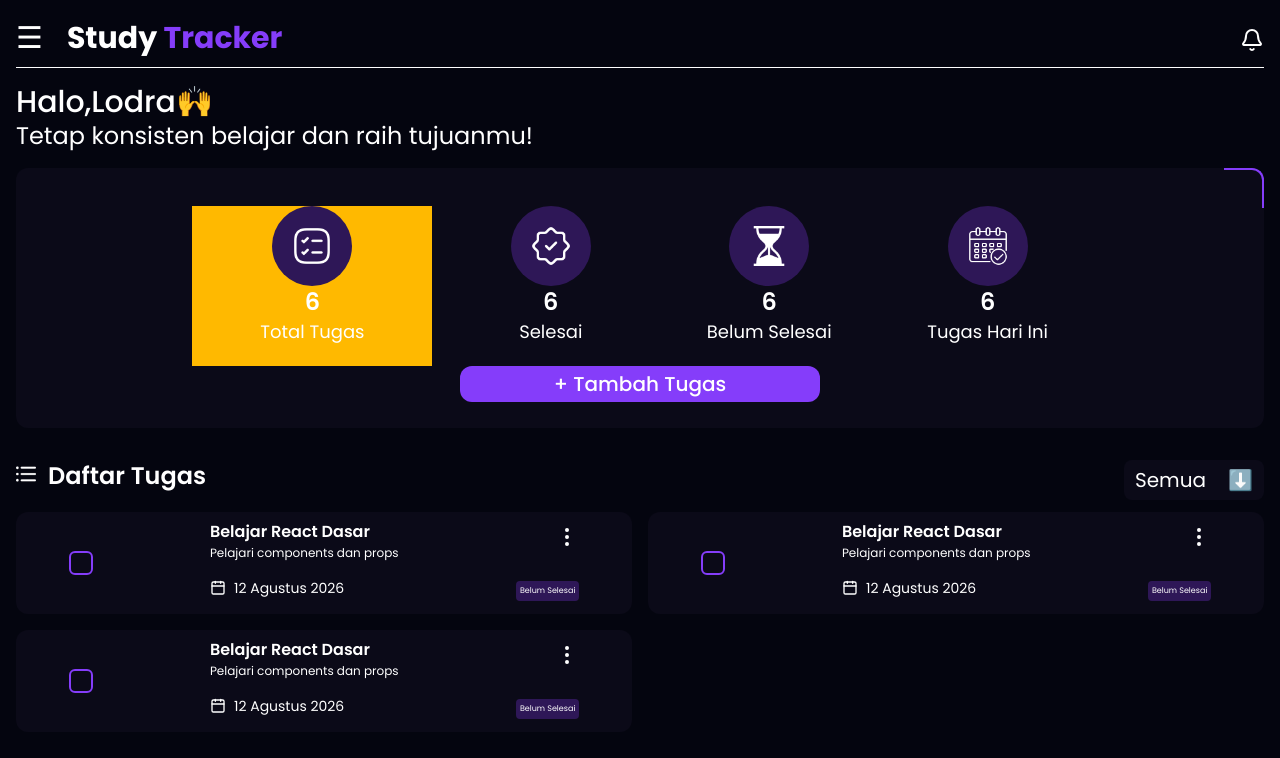
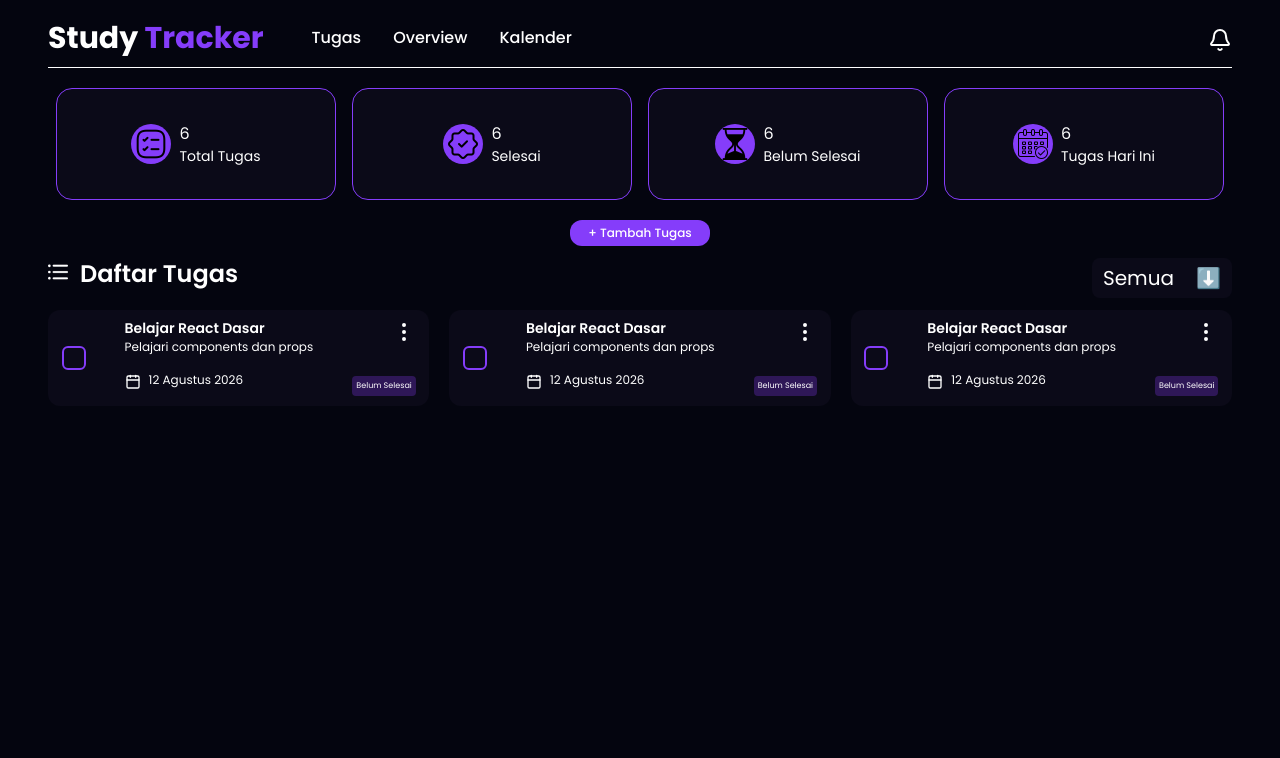
Before and after one commit to Lodraalbar/Study-Tracker, a React (Vite) app: page / in a window 1280 px wide. Shown: the top 758 px of the page. Built offline with nearby package versions, Linux system fonts and the light colour scheme.

Commit message:
responsive dekstop

```diff
--- a/src/App.jsx
+++ b/src/App.jsx
@@ -5,6 +5,7 @@ import Navbar from './components/Navbar.jsx';
 import Recap from './components/Recap.jsx';
 import MainList from './components/MainList.jsx';
 import listIcon from './assets/list.png'
+import RecapDesktop from './components/recapDekstop.jsx';
 
 function App() {
 
@@ -12,10 +13,17 @@ function App() {
   const [filter, setFilter] = useState('Semua');
   const [addIsOpen, setAddIsOpen] = useState(false);
   return (
-    <>
+    <div className="lg:px-8">
 
       <Navbar/>
-      <Recap setAddIsOpen={setAddIsOpen}/>
+      <div className = 'lg:hidden'>
+        <Recap setAddIsOpen={setAddIsOpen}  />
+      </div>
+      <div className="hidden lg:block">
+        <RecapDesktop />
+      </div>
+
+
       {/* section daftar tugas */}
       <div className='py-3 flex justify-between'>
         <div id="judul-list " className='flex'>
@@ -47,7 +55,7 @@ function App() {
       )}
 
 
-      <div className='grid grid-cols-1 gap-3 md:grid-cols-2 md:gap-4'>
+      <div className='grid grid-cols-1 gap-3 md:grid-cols-2 md:gap-4 lg:grid-cols-3 lg:gap-5'>
         <MainList setAddIsOpen={setAddIsOpen}/>
         <MainList setAddIsOpen={setAddIsOpen}/>
         <MainList setAddIsOpen={setAddIsOpen}/>
@@ -81,7 +89,7 @@ function App() {
 
         </div>
       )}
-    </>
+    </div>
   )
 }
 
--- a/src/components/MainList.jsx
+++ b/src/components/MainList.jsx
@@ -30,11 +30,11 @@ const MainList = ({setAddIsOpen}) => {
           </label>
         </div>
         <div id="textDescription" className="flex flex-col">
-          <h1 id='titleTask' className='pt-2 font-semibold px-3'>Belajar React Dasar</h1>
+          <h1 id='titleTask' className='pt-2 font-semibold px-3 text-sm'>Belajar React Dasar</h1>
           <p id='captionTask' className='px-3 text-[12px]'>Pelajari components dan props</p>
           <div id="dateTask" className='flex py-4 px-3 gap-2'>
             <CalendarIcon className='w-4 h-4 mt-[2px]'/>
-            <p id='dateTaskInformation' className='text-sm'>12 Agustus 2026</p>
+            <p id='dateTaskInformation' className='text-xs'>12 Agustus 2026</p>
           </div>
         </div>
         <div className="icon h-full flex flex-col gap-8 items-end">
@@ -44,7 +44,7 @@ const MainList = ({setAddIsOpen}) => {
             <div className='bg-[#2e1757] rounded-sm'><p id='isDone' className='text-[8px] p-1'>Belum Selesai</p></div>
               <div className={`fixed  z-50 flex items-center justify-center bg-[#853dfa] w-20 h-10 rounded-sm mt-10 text-[12px] flex flex-col gap-0.3 items-start px-[8px] transition-all duration-200 ease-out ${moreIsOpen ? 'opacity-100' : 'opacity-0 pointer-events-none'} md:w-24 md:h-12 md:text-[14px] md:mt-8`}>
                 <button onClick={() => setAddIsOpen(true)} className='relative after:absolute after:left-1/2 after:bottom-0 after:h-[2px] after:w-0 after:bg-white after:-translate-x-1/2 after:transition-all after:duration-300 hover:after:w-full'>Edit</button>
-                <button>Hapus</button>
+                <button className='relative after:absolute after:left-1/2 after:bottom-0 after:h-[2px] after:w-0 after:bg-white after:-translate-x-1/2 after:transition-all after:duration-300 hover:after:w-full'>Hapus</button>
               </div>
             </div>
       </div>
--- a/src/components/Navbar.jsx
+++ b/src/components/Navbar.jsx
@@ -11,20 +11,25 @@ const Navbar = () => {
     const [isOpen, setIsOpen] = useState(false);
     return (
     <div className="flex items-center border-white border-b sticky top-0 z-50 pb-2">
-        <div className="Burger-icon text-3xl text-white">
+        <div className="Burger-icon text-3xl text-white lg:hidden">
             <button onClick={() => setIsOpen(!isOpen)}>☰</button>
 
         </div>
-        <div className="logo text-white font-bold text-3xl ml-6 font-poppins">
+        <div className="logo text-white font-bold text-3xl ml-6 font-poppins lg:ml-0">
             <h1>Study <span className="text-[#853dfa]">Tracker</span></h1>
         </div>
+        <ul className="hidden lg:flex items-center gap-8 ml-12 text-white font-medium">
+            <li><a href="#tugas" className="relative inline-block hover:text-[#853dfa] after:absolute after:-bottom-1 after:left-1/2 after:h-0.5 after:w-0 after:-translate-x-1/2 after:bg-white after:transition-all after:duration-300 hover:after:w-full">Tugas</a></li>
+            <li><a href="#overview" className="relative inline-block hover:text-[#853dfa] after:absolute after:-bottom-1 after:left-1/2 after:h-0.5 after:w-0 after:-translate-x-1/2 after:bg-white after:transition-all after:duration-300 hover:after:w-full">Overview</a></li>
+            <li><a href="#kalender" className="relative inline-block hover:text-[#853dfa] after:absolute after:-bottom-1 after:left-1/2 after:h-0.5 after:w-0 after:-translate-x-1/2 after:bg-white after:transition-all after:duration-300 hover:after:w-full">Kalender</a></li>
+        </ul>
         <div className="Notification-Logo ml-auto ">
             <button className="text-white hover:text-[#853dfa] mt-3"><Bell size={24}></Bell></button>
         </div>
 
         {/* navbar side */}
 
-        <aside className={`fixed top-19 left-0 h-screen w-60 z-50 bg-[#853dfa] items-center border-l border-t border-3 border-white transition-transform duration-300 ${isOpen ? "translate-x-0" : "-translate-x-full"}`}>
+        <aside className={`fixed top-19 left-0 h-screen w-60 z-50 bg-[#853dfa] items-center border-l border-t border-3 border-white transition-transform duration-300 lg:hidden ${isOpen ? "translate-x-0" : "-translate-x-full"}`}>
             <h2 className="text-3xl font-medium text-white font-bold items-center text-center mt-8 hover:text-black ">MENU</h2>
             <ul className="text-white font-medium text-2xl flex flex-col gap-8 p-3  mt-10">
                 <li className="flex "><img src={taskIcon} alt="" srcset="" className="h-8 w-8 brightness-0 invert" /><a href="" className="px-4 hover:text-black">Tugas</a></li>
--- a/src/components/Recap.jsx
+++ b/src/components/Recap.jsx
@@ -19,7 +19,7 @@ const Recap = ({ setAddIsOpen }) => {
 {/* recap box */}
       <div id="box-recap" className=' relative bg-[#0b0a18] w-90 mx-auto h-45 rounded-xl after:absolute after:top-0 after:right-0 after:w-10 after:h-10 after:border-t-2 after:border-r-2 after:border-[#853dfa] after:rounded-tr-xl flex flex-col justify-center text-white px-2 md:w-[100%] md:h-65 md:mb-5 md:flex md:items-center md:justify-center '>
         <ul className='flex justify-between md:justify-around md:gap-2 md:w-[80%] md:px-10 md:pt-3'>
-          <li className='flex flex-col items-center w-26 h-26 md:h-40 md:w-50 lg:w-60 bg-amber-400'>
+          <li className='flex flex-col items-center w-26 h-26 md:h-40 md:w-50 lg:w-60'>
             <div className='bg-[#2e1757] rounded-full w-10 h-10 flex items-center justify-center md:w-20 md:h-20 lg: '><img src={totalTugas} alt="icon-total-tugas" className='h-6 w-6 brightness-0 invert md:h-10 md:w-10'/></div>
             <h2 id='total-tugas' className='text-lg font-semibold md:text-2xl'>6</h2>
             <p className='text-[10px] md:text-lg'>Total Tugas</p>
--- /dev/null
+++ b/src/components/recapDekstop.jsx
@@ -0,0 +1,47 @@
+import React from 'react'
+import totalTugas from '../assets/total_tugas.png';
+import selesai from '../assets/selesai.png';
+import belumSelesai from '../assets/belum_selesai.png';
+import calendar from '../assets/calendar.png';
+
+const RecapDesktop = () => {
+  return (
+    <div className='flex flex-col items-center'>
+      <div className='flex w-full h-28  text-white mt-5 mb-5 '>
+        <div className= 'bg-[#0b0a18] border border-[1px] border-[#853dfa] -center w-1/4 h-full mx-2 flex items-center justify-center gap-2 rounded-2xl transition-transform duration-300 ease-out hover:-translate-y-1'>
+            <div className='bg-[#853dfa] rounded-full w-10 h-10 flex justify-center items-center'><img src={totalTugas} alt="Total Tugas" className='w-8 h-8'/></div>
+            <div>
+                <h1 className=''>6</h1>
+                <p className='text-[14px]'>Total Tugas</p>
+            </div>
+        </div>
+        <div className= 'bg-[#0b0a18] border border-[#853dfa] -center w-1/4 h-full mx-2 flex items-center justify-center gap-2 rounded-2xl transition-transform duration-300 ease-out hover:-translate-y-1'>
+            <div className='bg-[#853dfa] rounded-full w-10 h-10 flex justify-center items-center'><img src={selesai} alt="Total Tugas" className='w-8 h-8'/></div>
+            <div>
+                <h1 className=''>6</h1>
+                <p className='text-[14px]'>Selesai</p>
+            </div>
+        </div>
+        <div className= 'bg-[#0b0a18] border border-[#853dfa] -center w-1/4 h-full mx-2 flex items-center justify-center gap-2 rounded-2xl transition-transform duration-300 ease-out hover:-translate-y-1'>
+            <div className='bg-[#853dfa] rounded-full w-10 h-10 flex justify-center items-center'><img src={belumSelesai} alt="Total Tugas" className='w-8 h-8'/></div>
+            <div>
+                <h1 className=''>6</h1>
+                <p className='text-[14px]'>Belum Selesai</p>
+            </div>
+        </div>
+        <div className= 'bg-[#0b0a18] border border-[#853dfa] -center w-1/4 h-full mx-2 flex items-center justify-center gap-2 rounded-2xl transition-transform duration-300 ease-out hover:-translate-y-1'>
+            <div className='bg-[#853dfa] rounded-full w-10 h-10 flex justify-center items-center'><img src={calendar} alt="Total Tugas" className='w-8 h-8'/></div>
+            <div>
+                <h1 className=''>6</h1>
+                <p className='text-[14px]'>Tugas Hari Ini</p>
+            </div>
+        </div>
+      </div>
+      <div>
+        <button className='bg-[#853dfa] py-1 w-35 mx-auto rounded-xl font-medium text-white text-[12px] hover:bg-white hover:text-[#853dfa]' >+   Tambah Tugas</button>
+      </div>
+    </div>
+  )
+}
+
+export default RecapDesktop
```
